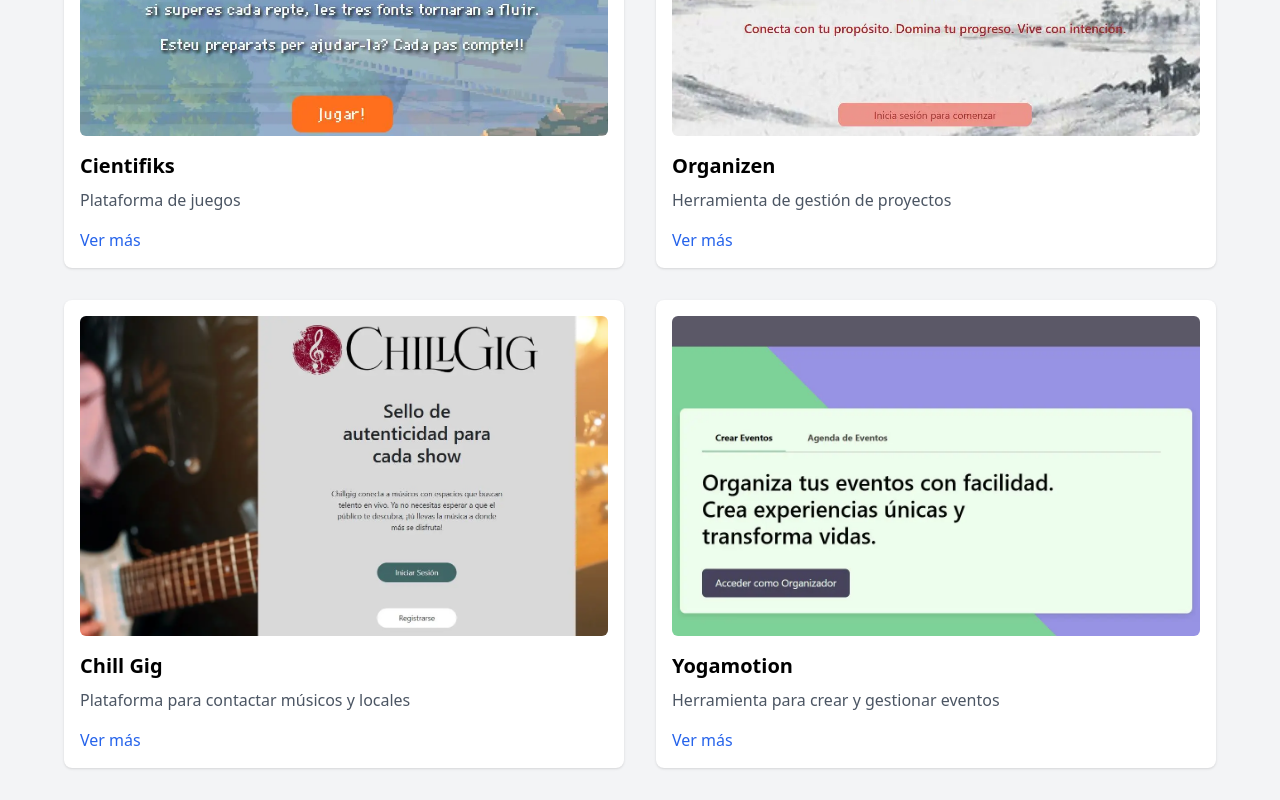
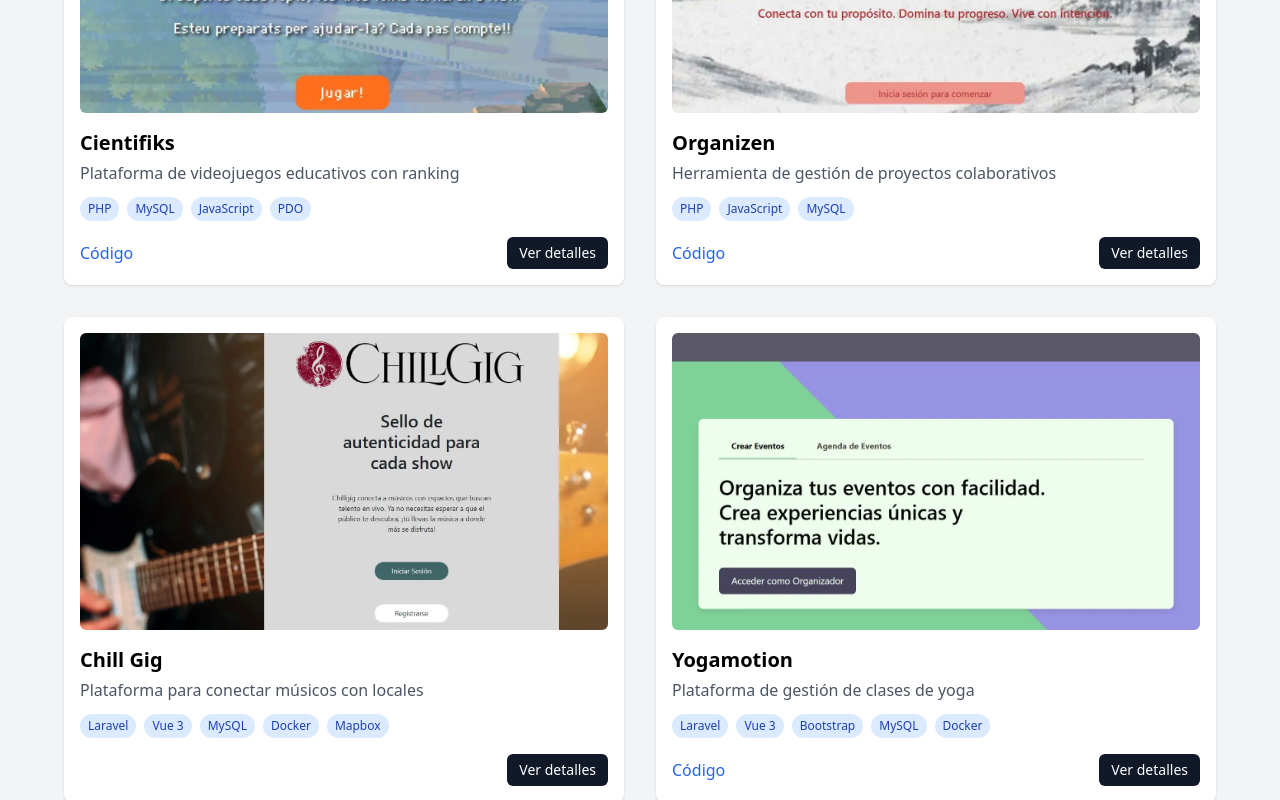
Before and after one commit to VpogF/mi-portfolio, a React (Vite) app: page / in a window 1280 px wide. Shown: the part 940-1740 px from the top of the page. Built offline with nearby package versions, Linux system fonts and the light colour scheme.

Commit message:
Redesign projects section with detail modal, tech tags and updated descriptions

```diff
--- a/src/components/ProjectCard.jsx
+++ b/src/components/ProjectCard.jsx
@@ -1,7 +1,10 @@
 import { useState, useRef } from 'react';
 import { useTranslation } from 'react-i18next';
+import ProjectTags from './ProjectTags';
+import ProjectLinks from './ProjectLinks';
 
-const ProjectCard = ({ title, description, link, imageSrc, videoSrc }) => {
+const ProjectCard = ({ project, onOpen }) => {
+  const { title, summary, tags, demo, code, imageSrc, videoSrc } = project;
   const [hovered, setHovered] = useState(false);
   const videoRef = useRef(null);
   const { t } = useTranslation();
@@ -25,11 +28,12 @@ const ProjectCard = ({ title, description, link, imageSrc, videoSrc }) => {
 
   return (
     <div
-      className="bg-white shadow rounded-lg p-4 cursor-pointer"
+      className="bg-white shadow rounded-lg p-4 cursor-pointer flex flex-col transition-shadow hover:shadow-lg"
       onMouseEnter={handleMouseEnter}
       onMouseLeave={handleMouseLeave}
+      onClick={onOpen}
     >
-      <div className="relative w-full h-80 mb-4 overflow-hidden rounded-md">
+      <div className="relative w-full aspect-video mb-4 overflow-hidden rounded-md">
         {/* Imagen de portada */}
         {!hovered && (
           <img
@@ -52,11 +56,24 @@ const ProjectCard = ({ title, description, link, imageSrc, videoSrc }) => {
           />
         )}
       </div>
-      <h3 className="text-xl font-semibold mb-2 text-black">{title}</h3>
-      <p className="text-gray-600 mb-4">{description}</p>
-      <a href={link} className="text-blue-600 hover:underline" target="_blank" rel="noopener noreferrer">
-        {t('proyects.see-more')}
-      </a>
+      <h3 className="text-xl font-semibold mb-1 text-black">{title}</h3>
+      <p className="text-gray-600 mb-3">{summary}</p>
+      <div className="mb-4">
+        <ProjectTags tags={tags} />
+      </div>
+      <div className="mt-auto flex items-center justify-between">
+        <ProjectLinks demo={demo} code={code} />
+        <button
+          type="button"
+          onClick={(e) => {
+            e.stopPropagation();
+            onOpen();
+          }}
+          className="text-sm font-medium px-3 py-1.5 rounded-md bg-gray-900 text-white hover:bg-gray-700"
+        >
+          {t('proyects.details')}
+        </button>
+      </div>
     </div>
   );
 };
--- /dev/null
+++ b/src/components/ProjectLinks.jsx
@@ -0,0 +1,24 @@
+import { useTranslation } from 'react-i18next';
+
+// Enlaces de demo y código; stopPropagation para no abrir el modal al hacer clic
+const ProjectLinks = ({ demo, code }) => {
+  const { t } = useTranslation();
+  const linkClass = 'text-blue-600 dark:text-blue-400 hover:underline';
+
+  return (
+    <div className="flex gap-4" onClick={(e) => e.stopPropagation()}>
+      {demo && (
+        <a href={demo} className={linkClass} target="_blank" rel="noopener noreferrer">
+          {t('proyects.demo')}
+        </a>
+      )}
+      {code && (
+        <a href={code} className={linkClass} target="_blank" rel="noopener noreferrer">
+          {t('proyects.code')}
+        </a>
+      )}
+    </div>
+  );
+};
+
+export default ProjectLinks;
--- /dev/null
+++ b/src/components/ProjectModal.jsx
@@ -0,0 +1,74 @@
+import { useEffect, useRef } from 'react';
+import { useTranslation } from 'react-i18next';
+import { X } from 'lucide-react';
+import ProjectTags from './ProjectTags';
+import ProjectLinks from './ProjectLinks';
+
+const ProjectModal = ({ project, onClose }) => {
+  const { title, summary, description, tags, demo, code, imageSrc, videoSrc } = project;
+  const { t } = useTranslation();
+  const closeRef = useRef(null);
+
+  // Cerrar con Escape, bloquear el scroll de fondo y enfocar el botón de cerrar
+  useEffect(() => {
+    const handleKey = (e) => {
+      if (e.key === 'Escape') onClose();
+    };
+    document.addEventListener('keydown', handleKey);
+    const previousOverflow = document.body.style.overflow;
+    document.body.style.overflow = 'hidden';
+    closeRef.current?.focus();
+
+    return () => {
+      document.removeEventListener('keydown', handleKey);
+      document.body.style.overflow = previousOverflow;
+    };
+  }, [onClose]);
+
+  return (
+    <div
+      className="fixed inset-0 z-50 flex items-center justify-center p-4 bg-black/70"
+      onClick={onClose}
+    >
+      <div
+        role="dialog"
+        aria-modal="true"
+        aria-labelledby="project-modal-title"
+        className="relative w-full max-w-3xl max-h-[90vh] overflow-y-auto rounded-lg bg-white dark:bg-gray-900 shadow-xl"
+        onClick={(e) => e.stopPropagation()}
+      >
+        <button
+          ref={closeRef}
+          type="button"
+          onClick={onClose}
+          aria-label={t('proyects.close')}
+          className="absolute top-3 right-3 z-10 p-1.5 rounded-full bg-black/60 text-white hover:bg-black/80"
+        >
+          <X className="w-5 h-5" />
+        </button>
+
+        <video
+          src={videoSrc}
+          poster={imageSrc}
+          className="w-full aspect-video object-cover rounded-t-lg bg-black"
+          muted
+          loop
+          playsInline
+          autoPlay
+          controls
+        />
+
+        <div className="p-6 space-y-4">
+          <h3 id="project-modal-title" className="text-2xl font-bold text-gray-900 dark:text-white">
+            {title}
+          </h3>
+          <p className="text-gray-700 dark:text-gray-300 leading-relaxed">{description || summary}</p>
+          <ProjectTags tags={tags} />
+          <ProjectLinks demo={demo} code={code} />
+        </div>
+      </div>
+    </div>
+  );
+};
+
+export default ProjectModal;
--- /dev/null
+++ b/src/components/ProjectTags.jsx
@@ -0,0 +1,18 @@
+const ProjectTags = ({ tags }) => {
+  if (!tags.length) return null;
+
+  return (
+    <ul className="flex flex-wrap gap-2">
+      {tags.map((tag) => (
+        <li
+          key={tag}
+          className="text-xs font-medium px-2 py-1 rounded-full bg-blue-100 text-blue-800 dark:bg-blue-900 dark:text-blue-200"
+        >
+          {tag}
+        </li>
+      ))}
+    </ul>
+  );
+};
+
+export default ProjectTags;
--- a/src/components/Projects.jsx
+++ b/src/components/Projects.jsx
@@ -1,5 +1,7 @@
+import { useState } from 'react';
 import { useTranslation } from 'react-i18next';
 import ProjectCard from './ProjectCard';
+import ProjectModal from './ProjectModal';
 import cientifiksImage from '../assets/images/cientifiks-portada.webp';
 import cientifiksVideo from '../assets/videos/cientifiksVideo.mp4';
 import organizenImage from '../assets/images/organizen-portada.webp';
@@ -11,53 +13,56 @@ import yogamotionVideo from '../assets/videos/yogamotionVideo.mp4';
 
 const Projects = () => {
   const { t } = useTranslation();
+  const [selected, setSelected] = useState(null);
 
   // Array con datos de los proyectos
-    const projects = [
+  const projects = [
     {
       title: 'Cientifiks',
+      summary: t('proyects.summary-cientifics'),
       description: t('proyects.desc-cientifics'),
-      link: 'http://cientifiks.erfanribas.me/',
+      tags: ['PHP', 'MySQL', 'JavaScript', 'PDO'],
+      code: 'https://github.com/jorditus99/cient-fiks',
       imageSrc: cientifiksImage,
       videoSrc: cientifiksVideo,
     },
     {
       title: 'Organizen',
+      summary: t('proyects.summary-organizen'),
       description: t('proyects.desc-organizen'),
-      link: 'https://github.com/VpogF/Herramienta-de-Gestion-de-Proyectos',
+      tags: ['PHP', 'JavaScript', 'MySQL'],
+      code: 'https://github.com/VpogF/Herramienta-de-Gestion-de-Proyectos',
       imageSrc: organizenImage,
       videoSrc: organizenVideo,
     },
     {
       title: 'Chill Gig',
+      summary: t('proyects.summary-chillgig'),
       description: t('proyects.desc-chillgig'),
-      link: 'https://github.com/TheCheetahGirls-3/melodia-conectada',
+      tags: ['Laravel', 'Vue 3', 'MySQL', 'Docker', 'Mapbox'],
       imageSrc: chillgigImage,
       videoSrc: chillgigVideo,
     },
     {
       title: 'Yogamotion',
+      summary: t('proyects.summary-yogamotion'),
       description: t('proyects.desc-yogamotion'),
-      link: 'https://github.com/VpogF/yogamotion',
+      tags: ['Laravel', 'Vue 3', 'Bootstrap', 'MySQL', 'Docker'],
+      code: 'https://github.com/VpogF/yogamotion',
       imageSrc: yogamotionImage,
       videoSrc: yogamotionVideo,
     },
   ];
+
   return (
     <section id="projects" className="py-20 px-4 bg-gray-100 dark:bg-gray-800">
       <h2 className="text-3xl font-bold text-center mb-10">{t('proyects.title')}</h2>
       <div className="grid grid-cols-1 sm:grid-cols-2 gap-8 max-w-6xl mx-auto">
         {projects.map((project, index) => (
-          <ProjectCard
-            key={index}
-            title={project.title}
-            description={project.description}
-            link={project.link}
-            imageSrc={project.imageSrc}
-            videoSrc={project.videoSrc}
-          />
+          <ProjectCard key={index} project={project} onOpen={() => setSelected(project)} />
         ))}
       </div>
+      {selected && <ProjectModal project={selected} onClose={() => setSelected(null)} />}
     </section>
   );
 };
--- a/src/locales/en.json
+++ b/src/locales/en.json
@@ -56,10 +56,17 @@
   },
   "proyects": {
     "title": "Projects",
-    "see-more": "See more",
-    "desc-cientifics": "Gaming platform",
-    "desc-organizen": "Project management tool",
-    "desc-chillgig": "Platform to connect musicians and venues",
-    "desc-yogamotion": "Tool to create and manage events"
+    "details": "View details",
+    "demo": "Demo",
+    "code": "Code",
+    "close": "Close",
+    "summary-cientifics": "Educational games platform with a leaderboard",
+    "desc-cientifics": "Team project: educational games platform with a leaderboard (PHP, MySQL). I built the login with sessions, hashed passwords and PDO prepared statements, and the waste-collecting game in JavaScript: collision detection, lives system, progressive difficulty and score submission to the leaderboard.",
+    "summary-organizen": "Collaborative project management tool",
+    "desc-organizen": "Collaborative project management tool. PHP backend with endpoints consumed from JavaScript via fetch, MySQL prepared statements and a drag-and-drop task board.",
+    "summary-chillgig": "Platform connecting musicians with venues",
+    "desc-chillgig": "Team project: platform connecting musicians with venues (Laravel, Vue 3, MySQL, Docker). I designed the relational database (15 tables) and built the REST API with filters and messaging, the login with Laravel authentication and a Mapbox map integration.",
+    "summary-yogamotion": "Yoga class management platform",
+    "desc-yogamotion": "Yoga class management platform. I built a REST API in Laravel with authentication, event CRUD and enrollment, and an interface with Vue 3 and Bootstrap. MySQL database with Eloquent and a Docker setup."
   }
 }
--- a/src/locales/es.json
+++ b/src/locales/es.json
@@ -56,10 +56,17 @@
   },
   "proyects": {
     "title": "Proyectos",
-    "see-more": "Ver más",
-    "desc-cientifics": "Plataforma de juegos",
-    "desc-organizen": "Herramienta de gestión de proyectos",
-    "desc-chillgig": "Plataforma para contactar músicos y locales",
-    "desc-yogamotion": "Herramienta para crear y gestionar eventos"
+    "details": "Ver detalles",
+    "demo": "Demo",
+    "code": "Código",
+    "close": "Cerrar",
+    "summary-cientifics": "Plataforma de videojuegos educativos con ranking",
+    "desc-cientifics": "Proyecto en equipo: plataforma de videojuegos educativos con ranking (PHP, MySQL). Desarrollé el login con sesiones, contraseñas hasheadas y consultas preparadas con PDO, y el juego de limpieza de residuos en JavaScript: colisiones, sistema de vidas, dificultad progresiva y envío de la puntuación al ranking.",
+    "summary-organizen": "Herramienta de gestión de proyectos colaborativos",
+    "desc-organizen": "Herramienta de gestión de proyectos colaborativos. Backend en PHP con endpoints consumidos desde JavaScript con fetch, consultas preparadas en MySQL y tablero de tareas con arrastrar y soltar.",
+    "summary-chillgig": "Plataforma para conectar músicos con locales",
+    "desc-chillgig": "Proyecto en equipo: plataforma para conectar músicos con locales (Laravel, Vue 3, MySQL, Docker). Diseñé la base de datos relacional (15 tablas), desarrollé la API REST con filtros y mensajería, el login con la autenticación de Laravel y la integración de un mapa con Mapbox.",
+    "summary-yogamotion": "Plataforma de gestión de clases de yoga",
+    "desc-yogamotion": "Plataforma de gestión de clases de yoga. Desarrollé una API REST en Laravel con autenticación, CRUD de eventos e inscripciones, y una interfaz con Vue 3 y Bootstrap. Base de datos MySQL con Eloquent y entorno con Docker."
   }
 }
```
